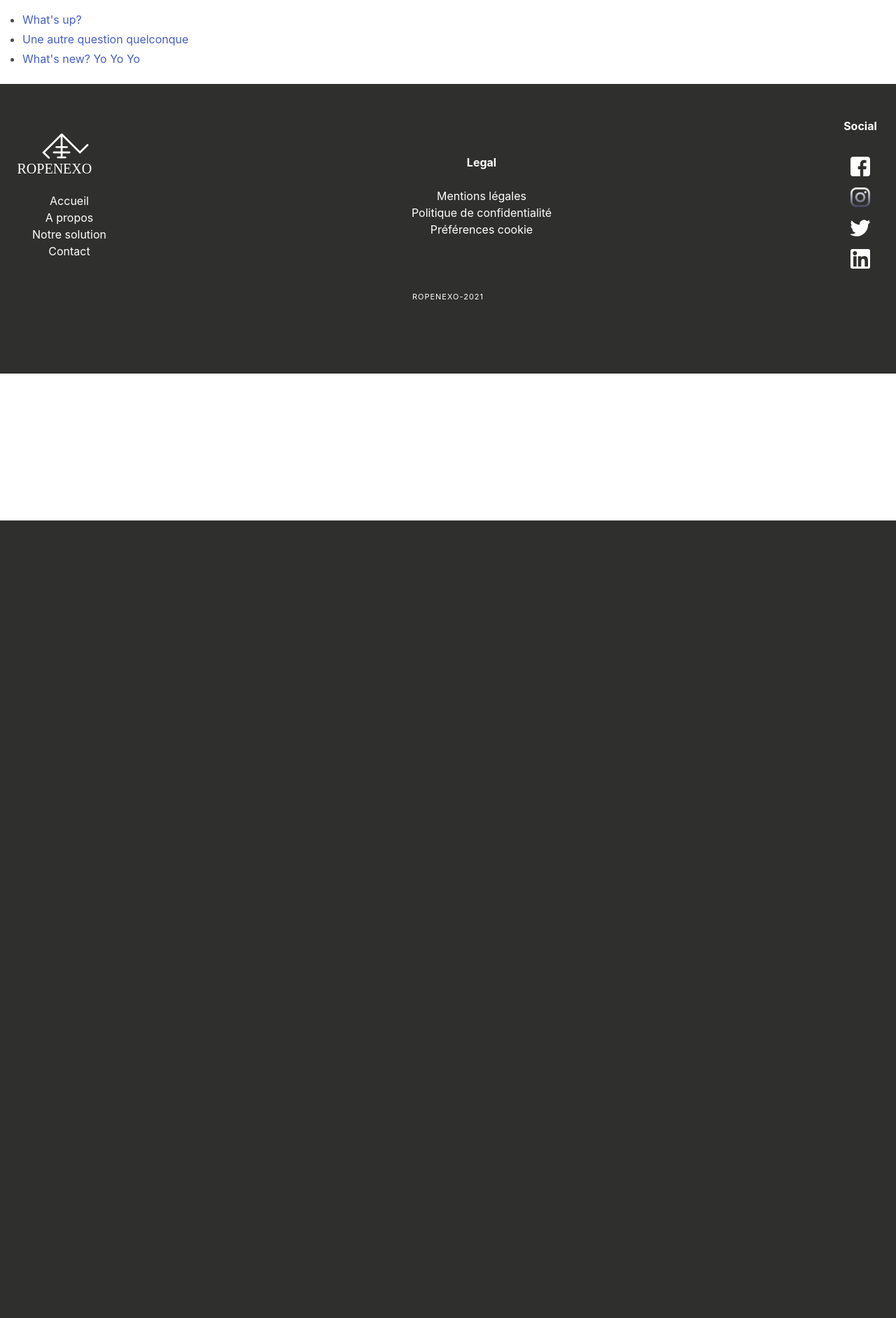
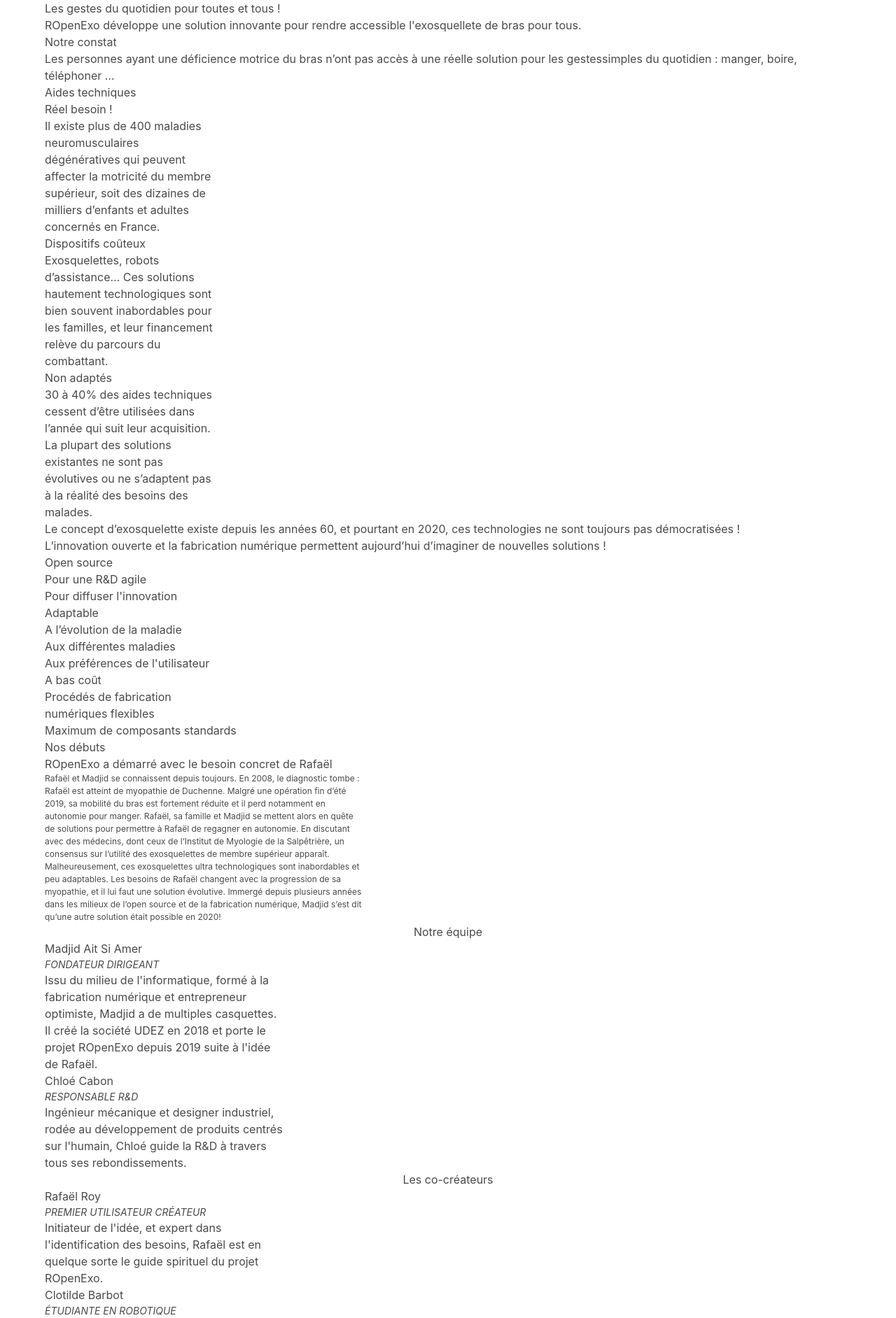
Before and after one commit to Zerui-WANG/ROpenExoWebsite, a Django app: page / in a window 1280 px wide. Shown: the part 56-1940 px from the top of the page at 70% size. Before the commit the page ends 800 px from the top, so only its background shows below. Run offline with Django 3.2, Linux system fonts and the light colour scheme; data comes from the database, SQL or seed files in the repository; style sheets or scripts are compiled from the project's sources; some libraries are stand-ins or nearby versions.

Commit message:
ajout falilou part

```diff
--- a/polls/templates/base.html
+++ b/polls/templates/base.html
@@ -16,7 +16,7 @@
 
     {% include "header.html" %}
 
-    <div class="content">{% block content %}{% endblock %}</div>
+    <div class="container">{% block content %}{% endblock %}</div>
 
     {% include "footer.html" %}
 
--- a/polls/templates/polls/index.html
+++ b/polls/templates/polls/index.html
@@ -1,13 +1,72 @@
 {% extends "base.html" %}
 
 {% block content %}
-    {% if latest_question_list %}
-        <ul>
-        {% for question in latest_question_list %}
-            <li><a href="{% url 'polls:detail' question.id %}">{{ question.question_text }}</a></li>
-        {% endfor %}
-        </ul>
-    {% else %}
-        <p>No polls are available.</p>
-    {% endif %}
+    <main>
+        <h2>Les gestes du quotidien pour toutes et tous !</h2>
+        <p>ROpenExo développe une solution innovante pour rendre accessible l'exosquellete de bras pour tous.</p>
+
+        <h3>Notre constat</h3>
+        <p>Les personnes ayant une déficience motrice du bras n’ont pas accès à une réelle solution pour les gestessimples du quotidien : manger, boire, téléphoner …</p>
+
+        <h3>Aides techniques</h3>
+        <p>Réel besoin !<br> Il existe plus de 400 maladies<br> neuromusculaires <br> dégénératives qui peuvent <br> affecter la motricité du membre<br> supérieur, soit des dizaines de<br> milliers d’enfants et adultes<br> concernés en France.</p>
+
+                <h3>Dispositifs coûteux</h3>
+                <p>Exosquelettes, robots<br> d’assistance… Ces solutions<br> hautement technologiques sont <br> bien souvent inabordables pour<br>les familles, et leur financement<br>relève du parcours du<br>combattant.</p>
+
+                <h3>Non adaptés</h3>
+                <p> 30 à 40% des aides techniques<br> cessent d’être utilisées dans<br> l’année qui suit leur acquisition.<br> La plupart des solutions<br> existantes ne sont pas<br> évolutives ou ne s’adaptent pas<br> à la réalité des besoins des<br> malades.<br> </p>
+
+                <p> Le concept d’exosquelette existe depuis les années 60, et pourtant en 2020, ces technologies ne sont toujours pas démocratisées !</p>
+                <h2> L’innovation ouverte et la fabrication numérique permettent aujourd’hui d’imaginer de nouvelles solutions !</h2>
+
+                <h3>Open source</h3>
+                <p>Pour une R&amp;D agile<br> Pour diffuser l'innovation</p>
+
+                <h3>Adaptable</h3>
+                <p> A l’évolution de la maladie<br> Aux différentes maladies<br> Aux préférences de l'utilisateur </p>
+
+                <h3>A bas coût</h3>
+                <p> Procédés de fabrication<br> numériques flexibles <br>Maximum de composants standards </p>
+
+                <h2>Nos débuts</h2>
+                <h4>ROpenExo a démarré avec le besoin concret de Rafaël</h4>
+                <p style="font-size: 12px;"> Rafaël et Madjid se connaissent depuis toujours. En 2008, le diagnostic tombe :<br> Rafaël est atteint de myopathie de Duchenne. Malgré une opération fin d’été<br> 2019, sa mobilité du bras est fortement réduite et il perd notamment en<br> autonomie pour manger. Rafaël, sa famille et Madjid se mettent alors en quête<br> de solutions pour permettre à Rafaël de regagner en autonomie. En discutant<br> avec des médecins, dont ceux de l’Institut de Myologie de la Salpêtrière, un<br> consensus sur l’utilité des exosquelettes de membre supérieur apparaît.<br> Malheureusement, ces exosquelettes ultra technologiques sont inabordables et<br> peu adaptables. Les besoins de Rafaël changent avec la progression de sa<br> myopathie, et il lui faut une solution évolutive. Immergé depuis plusieurs années<br> dans les milieux de l’open source et de la fabrication numérique, Madjid s’est dit<br> qu’une autre solution était possible en 2020!</p>
+
+                <h2 style="text-align: center;"> Notre équipe</h2>
+
+                <h3> Madjid Ait Si Amer</h3>
+                <h4 style="font-size: 14px"><em>FONDATEUR DIRIGEANT</em></h4>
+                <p> Issu du milieu de l'informatique, formé à la<br> fabrication numérique et entrepreneur<br> optimiste, Madjid a de multiples casquettes.<br> Il créé la société UDEZ en 2018 et porte le<br> projet ROpenExo depuis 2019 suite à l'idée<br> de Rafaël.</p>
+
+                <h3> Chloé Cabon</h3>
+                <h4 style="font-size: 14px"><em>RESPONSABLE R&amp;D</em></h4>
+                <p> Ingénieur mécanique et designer industriel,<br> rodée au développement de produits centrés<br> sur l'humain, Chloé guide la R&amp;D à travers<br> tous ses rebondissements.</p>
+
+                <h2 style="text-align: center;"> Les co-créateurs</h2>
+
+                <h3>Rafaël Roy</h3>
+                <h4 style="font-size: 14px"><em>PREMIER UTILISATEUR CRÉATEUR</em></h4>
+                <p>Initiateur de l'idée, et expert dans<br> l'identification des besoins, Rafaël est en<br> quelque sorte le guide spirituel du projet<br> ROpenExo.</p>
+
+                <h3>Clotilde Barbot</h3>
+                <h4 style="font-size: 14px"><em>ÉTUDIANTE EN ROBOTIQUE</em></h4>
+                <p>Etudiante en ingénierie robotique, Clotilde est<br> déterminée à contribuer au projet pour le<br> meilleur et pour le pire.</p>
+
+                <h3>Antoine Lenoir</h3>
+                <h4 style="font-size: 14px"><em>ÉTUDIANT EN ROBOTIQUE</em></h4>
+                <p>Etudiant en biotechnologie, bidouilleur fou,<br> Antoine n'hésite pas à mettre son humour au<br> service de la bonne humeur.</p>
+
+                <h3>Emilie Nguyen</h3>
+                <h4 style="font-size: 14px"><em>INGÉNIEUR EN INNOVATION</em></h4>
+                <p>Ingénieur en innovation, designer de produits<br> spécialisée dans la santé, Emilie dispose<br> d'une énergie débordante qu'elle dédie au<br> projet.</p>
+
+                <h3>Ivan Pommet</h3>
+                <h4 style="font-size: 14px"><em>MARIONNETTISTE</em></h4>
+                <p>Ivan est notre Tony Stark : bricoleur de<br> l'extrême, inventeur infatigable, il s'est<br> fabriqué son propre exosquelette et veut en<br> créer pour d'autres.</p>
+
+                <h3>Daïdo Prévost</h3>
+                <h4 style="font-size: 14px"><em>PORTEUR DE PROJET ROBOTIQUE ET ÉTUDIANT</em></h4>
+                <p>Véritable Perceval de la table ronde du<br> RopenExo, Daïdo a plusieurs cordes à son<br> arc qu'il met entièrement à disposition de<br> l'équipe et du projet.</p>
+    </main>
 {% endblock %}
```
